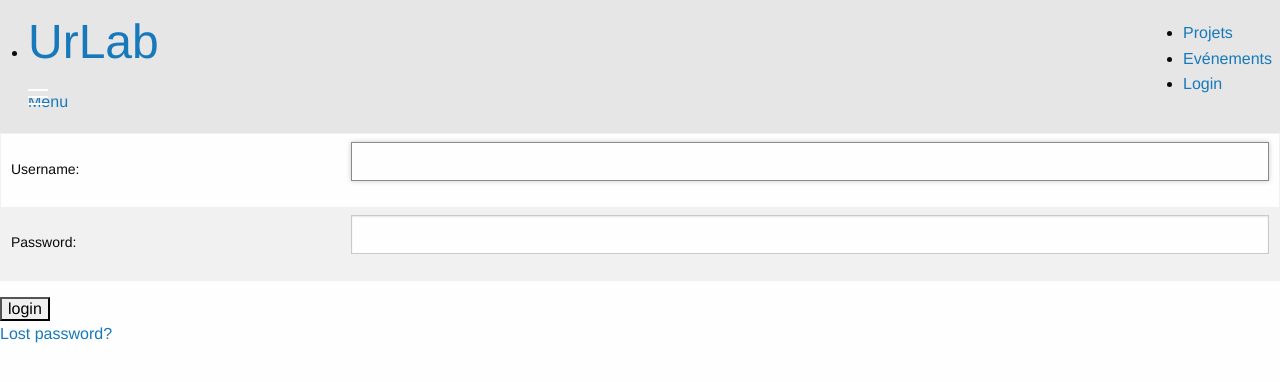
After one commit to UrLab/incubator, a Django app: page /login/ in a window 1280 px wide. The commit adds this page. Shown: the top 382 px of the page. Run offline with Django 3.2, Linux system fonts and the light colour scheme; some libraries are stand-ins or nearby versions.

Commit message:
Rename skeleton to base.html and add auth url and templates

```diff
--- a/events/templates/add_event.html
+++ b/events/templates/add_event.html
@@ -1,6 +1,6 @@
-{% extends "skeleton.html" %}
+{% extends "base.html" %}
 
-{% block "content" %}
+{% block content %}
 <form action="{% url "add_event" %}" method="post">
     {% csrf_token %}
     {{ form.as_p }}
--- a/events/templates/events_home.html
+++ b/events/templates/events_home.html
@@ -1,6 +1,6 @@
-{% extends "skeleton.html" %}
+{% extends "base.html" %}
 
-{% block "content" %}
+{% block content %}
 <a href="{% url "add_event" %}">Proposer un événement</a>
 
 <h1>Evénements futurs</h1>
--- /dev/null
+++ b/hackers/templates/registration/login.html
@@ -0,0 +1,37 @@
+{% extends "base.html" %}
+
+{% block content %}
+{% if form.errors %}
+<p>Your username and password didn't match. Please try again.</p>
+{% endif %}
+
+{% if next %}
+    {% if user.is_authenticated %}
+    <p>Your account doesn't have access to this page. To proceed,
+    please login with an account that has access.</p>
+    {% else %}
+    <p>Please login to see this page.</p>
+    {% endif %}
+{% endif %}
+
+<form method="post" action="{% url 'django.contrib.auth.views.login' %}">
+{% csrf_token %}
+<table>
+<tr>
+    <td>{{ form.username.label_tag }}</td>
+    <td>{{ form.username }}</td>
+</tr>
+<tr>
+    <td>{{ form.password.label_tag }}</td>
+    <td>{{ form.password }}</td>
+</tr>
+</table>
+
+<input type="submit" value="login" />
+<input type="hidden" name="next" value="{{ next }}" />
+</form>
+
+{# Assumes you setup the password_reset view in your URLconf #}
+<p><a href="{% url 'password_reset' %}">Lost password?</a></p>
+
+{% endblock %}
--- a/incubator/templates/skeleton.html
+++ b/incubator/templates/base.html
@@ -7,7 +7,7 @@
 <head>
   <meta charset="utf-8">
   <meta name="viewport" content="width=device-width, initial-scale=1.0">
-  <title>{% block "title" %}UrLab{% endblock %}</title>
+  <title>{% block title %}UrLab{% endblock %}</title>
 
   <link rel="stylesheet" href="https://cdnjs.cloudflare.com/ajax/libs/foundation/5.5.3/css/normalize.min.css">
   <link rel="stylesheet" href="https://cdnjs.cloudflare.com/ajax/libs/foundation/5.5.3/css/foundation.min.css">
@@ -37,7 +37,7 @@
     </section>
   </nav>
 
-  {% block "content" %}
+  {% block content %}
   {% endblock %}
 
   <script src="https://cdnjs.cloudflare.com/ajax/libs/foundation/5.5.3/js/vendor/jquery.js"></script>
--- a/incubator/urls.py
+++ b/incubator/urls.py
@@ -7,4 +7,5 @@ urlpatterns = patterns(
     url(r'^events/', include('events.urls')),
 
     url(r'^admin/', include(admin.site.urls)),
+    url('^', include('django.contrib.auth.urls'))
 )
--- a/incubator/views.py
+++ b/incubator/views.py
@@ -2,4 +2,4 @@ from django.shortcuts import render
 
 
 def home(request):
-    return render(request, "skeleton.html")
+    return render(request, "base.html")
```
